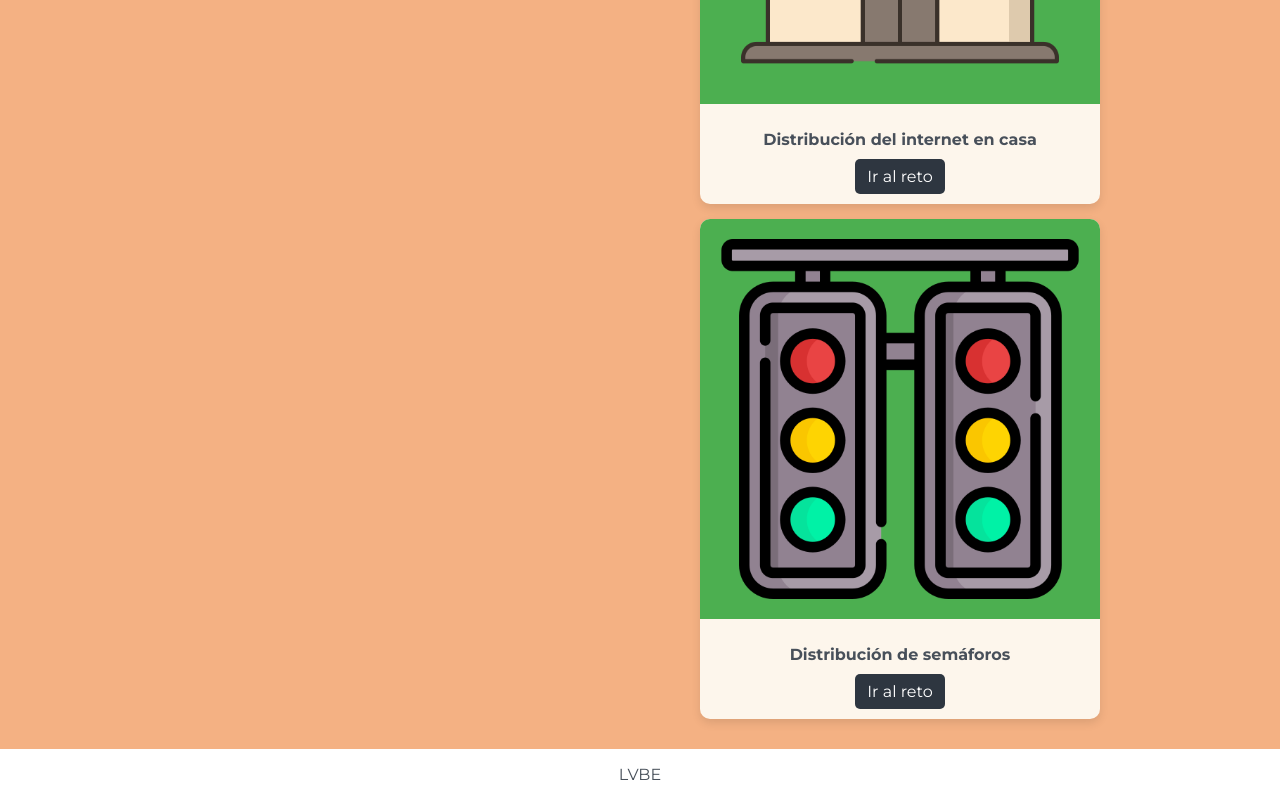
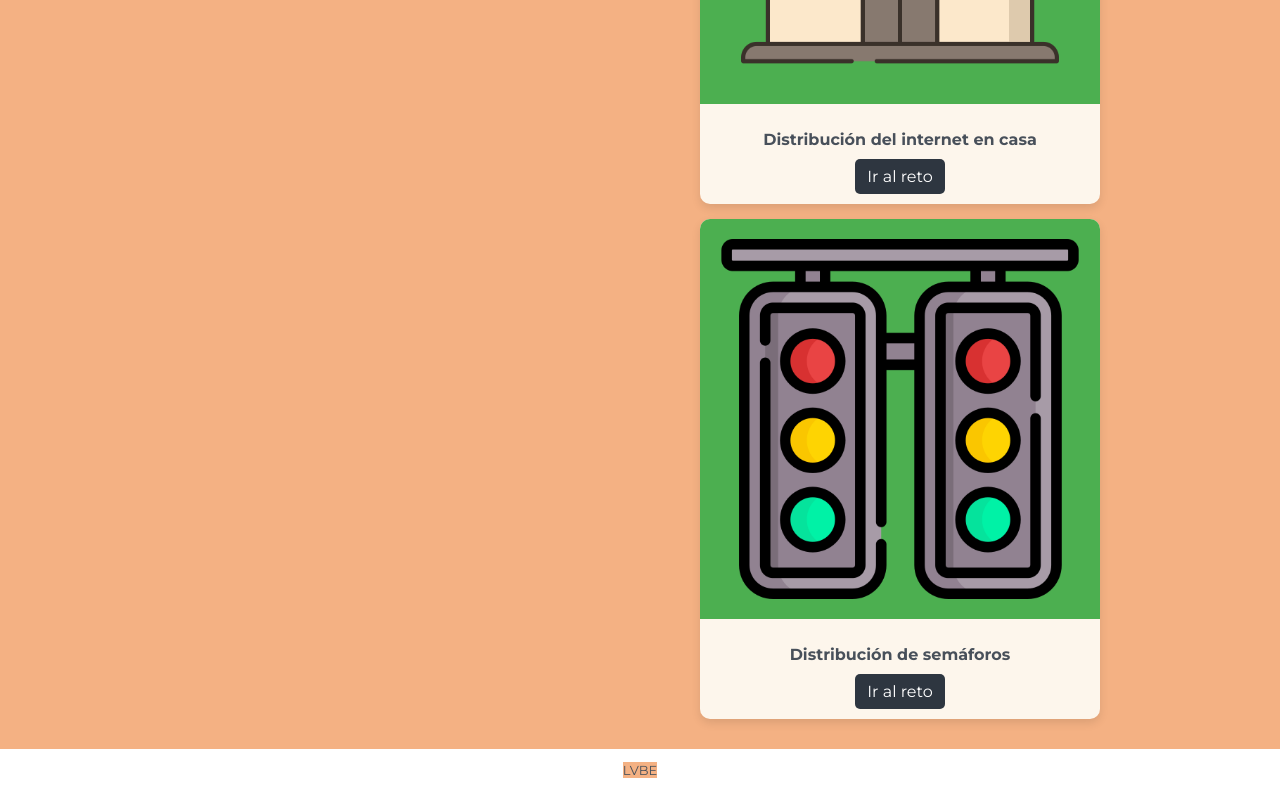
Before and after one commit to Laisha97/Proyecto_ABP_LB02, a React (Vite) app: page /#/ in a window 1280 px wide. Shown: the part 1078-1878 px from the top of the page. Built offline with nearby package versions, Linux system fonts and the light colour scheme.

Commit message:
Corrigiendo Home

```diff
--- a/src/Screens/Home.module.css
+++ b/src/Screens/Home.module.css
@@ -308,4 +308,6 @@
 /*----------- Nombre ----------*/
 .nombre{
   color: #5f5f60;
+  background-color: #f4b183;
+  font-size: small;
 }
```
